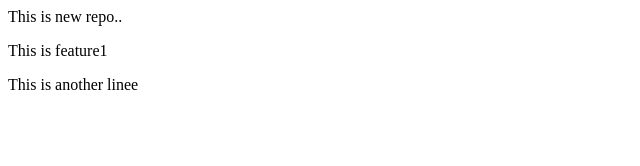
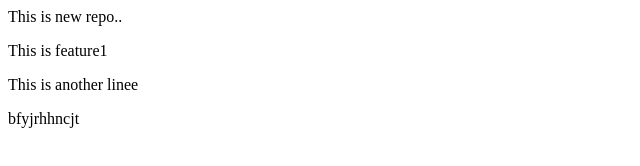
Before and after one commit to manojraul/localrepo, a plain HTML site: page index.html in a window 1280 px wide. Shown: the whole page, without its empty margins (0-640 px from the left). Drawn offline with Linux system fonts and the light colour scheme.

Commit message:
add some data

```diff
--- a/index.html
+++ b/index.html
@@ -1,3 +1,4 @@
 <p>This is new repo..</p>
 <p>This is feature1</p>
 <p>This is another linee</p>
+<p>bfyjrhhncjt</p>
```
